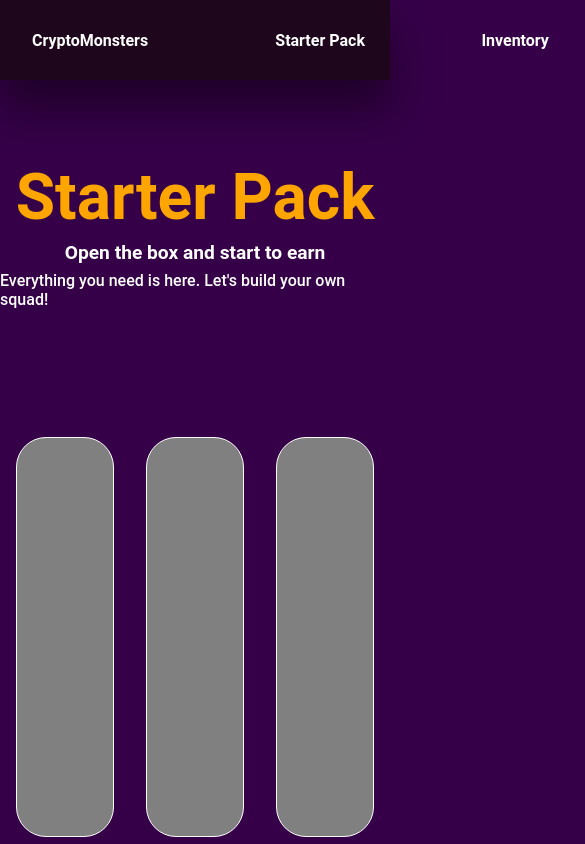
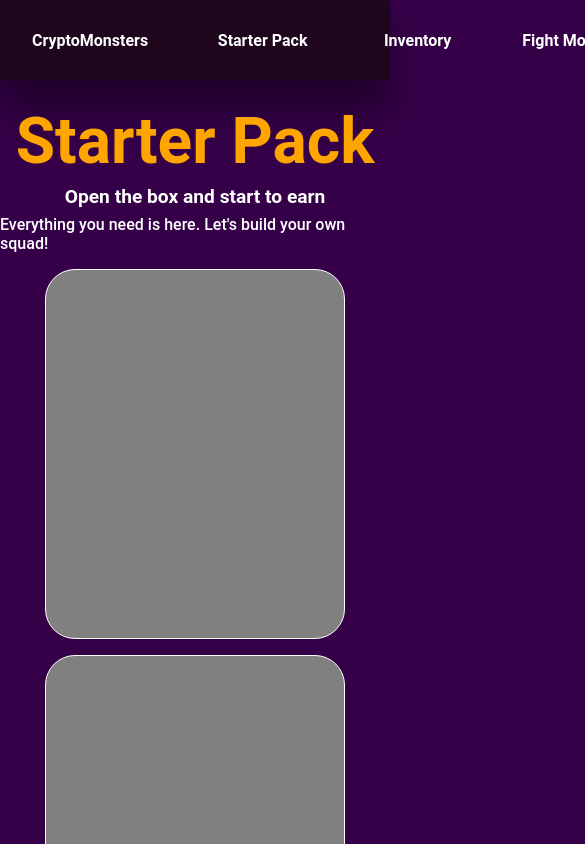
Before and after one commit to swdiscordia/nft-project, a Next.js app: page / in a window 390 px wide. Shown: the top 844 px of the page, 585 px wide, since content can reach past the window. Built offline with nearby package versions, Linux system fonts and the light colour scheme; a web font is replaced by a local one.

Commit message:
starter responsive on card starterpack & navbar

```diff
--- a/components/Card.js
+++ b/components/Card.js
@@ -1,11 +1,9 @@
 import styled from "styled-components";
 
 export const Card = styled.div`
-  max-width: 300px;
-  width: 100%;
-  min-height: 150px;
+  min-width: 300px;
+  height: 370px;
   background-color: grey;
-  margin-left: 1rem;
   margin-right: 1rem;
   border-radius: 30px;
   border: solid 1px #fff;
@@ -13,5 +11,12 @@ export const Card = styled.div`
   display: flex;
   flex-direction: column;
   justify-content: space-between;
-padding: 1rem;
+  padding: 1rem;
+
+  @media screen and (max-width: 955px) {
+    margin-top: 1rem;
+    margin-left: 0;
+    margin-right: 0;
+    /* to change media query completly on this go Index */
+  }
 `;
--- a/components/Footer.js
+++ b/components/Footer.js
@@ -9,6 +9,7 @@ const FooterSection = styled.div`
   justify-content: center;
   align-items: center;
   box-shadow: 30px 0px 40px rgba(0, 0, 0, 0.1);
+  margin-top: 1rem;
 `;
 
 function Footer() {
--- a/components/Navbar.js
+++ b/components/Navbar.js
@@ -26,6 +26,10 @@ const ContainerLogo = styled.div`
   display: flex;
   justify-content: flex-start;
   align-items: center;
+  @media (max-width: 995px) {
+    display: flex;
+    flex-direction: flex-end;
+  }
 `;
 
 const Navbar = () => {
--- a/pages/index.js
+++ b/pages/index.js
@@ -1,11 +1,10 @@
 import Head from "next/head";
 import styled from "styled-components";
-import {Card} from "../components/Card";
+import { Card } from "../components/Card";
 
 //################## STYLED #########################
 
 const Hero = styled.div`
-  height: 100vh;
   width: 100%;
   display: flex;
   align-items: flex-start;
@@ -26,6 +25,9 @@ const Heading = styled.h1`
   font-size: 4rem;
   font-weight: 600;
   margin-top: 5rem;
+  @media screen and (max-width: 1152px) {
+    margin-top: 1.5rem;
+  }
 `;
 
 const TextStarter = styled.h4`
@@ -44,10 +46,17 @@ const SubText = styled.p`
 
 const ContainerCard = styled.div`
   width: 100%;
-  height: 400px;
+  height: 450px;
   margin-top: 8rem;
   display: flex;
   justify-content: center;
+  @media screen and (max-width: 955px) {
+    flex-direction: column;
+    align-items: center;
+    margin: auto;
+    height: 100%;
+    /* to change media query completly on this go Index */
+  }
 `;
 
 //#################### Function page ##########################
--- a/pages/inventory.js
+++ b/pages/inventory.js
@@ -25,7 +25,9 @@ const Heading = styled.h1`
   font-size: 4rem;
   font-weight: 600;
   margin-top: 5rem;
-  margin-bottom: 0%;
+  @media screen and (max-width: 1152px) {
+    margin-top: 1.5rem;
+  }
 `;
 
 export default function Inventory() {
--- a/styles/Buton.module.css
+++ b/styles/Buton.module.css
@@ -195,3 +195,20 @@
   background: orange;
   box-shadow: 0 0 5px orange, 0 0 15px orange, 0 0 60px orange;
 }
+
+/* ---------------------------------------  */
+/*-------------- Media Query ---------------*/
+/* ---------------------------------------  */
+
+@media screen and (max-width: 1152px) {
+  .container {
+    width: 700px;
+    display: flex;
+    justify-content: flex-end;
+    margin: 0;
+  }
+  .container .btn0 {
+    margin-left: 0;
+    margin-right: 0;
+  }
+}
```
Also changed, not shown: pages/fightmonster.js (+24 -17 lines).
